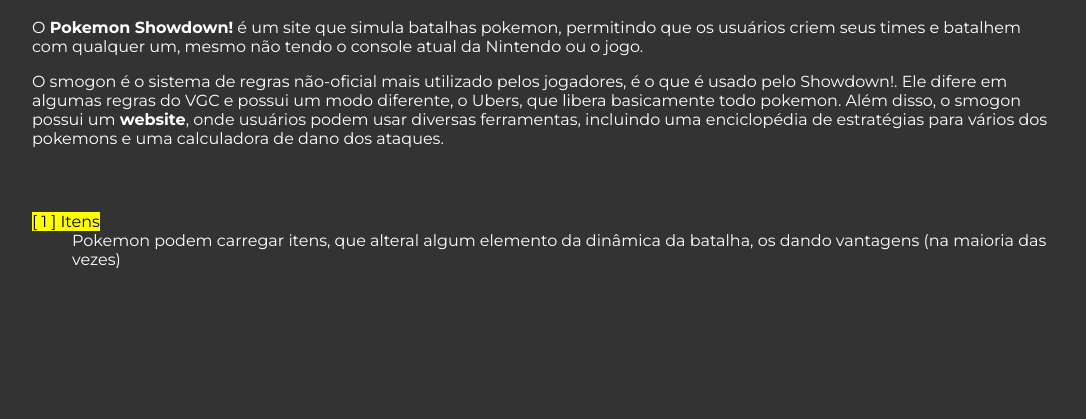
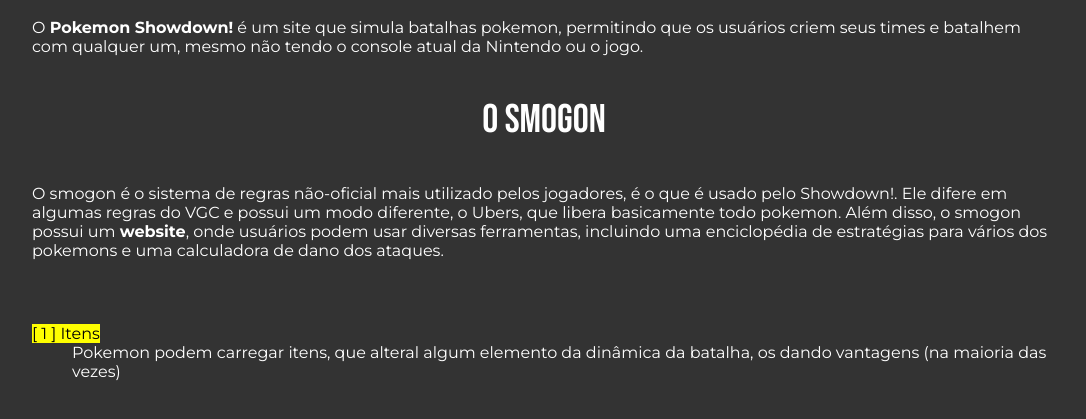
Before and after one commit to Mateus0Vasconcelos/mateusVasc-pokemon, a plain HTML site: page pags/competitivo.html in a window 1280 px wide. Shown: the part 725-1144 px from the top of the page, without its empty margins (96-1182 px from the left). Before the commit the page ends 1058 px from the top, so only its background shows below. Drawn offline with Linux system fonts and the light colour scheme.

Commit message:
Add files via upload

```diff
--- a/pags/competitivo.html
+++ b/pags/competitivo.html
@@ -75,11 +75,14 @@
                     </p>
                 </article>
                 <article id="Smogon">
-                    O smogon é o sistema de regras não-oficial mais utilizado pelos jogadores, é o que é usado pelo Showdown!.
-                    Ele difere em algumas regras do VGC e possui um modo diferente, o Ubers, que libera basicamente todo pokemon.
-                    Além disso, o smogon possui um <strong><a href="https://www.smogon.com">website</a></strong>, onde usuários podem
-                    usar diversas ferramentas, incluindo uma enciclopédia de estratégias para vários dos pokemons e uma calculadora
-                    de dano dos ataques.
+                    <h1>O Smogon</h1>
+                    <p>
+                        O smogon é o sistema de regras não-oficial mais utilizado pelos jogadores, é o que é usado pelo Showdown!.
+                        Ele difere em algumas regras do VGC e possui um modo diferente, o Ubers, que libera basicamente todo pokemon.
+                        Além disso, o smogon possui um <strong><a href="https://www.smogon.com">website</a></strong>, onde usuários podem
+                        usar diversas ferramentas, incluindo uma enciclopédia de estratégias para vários dos pokemons e uma calculadora
+                        de dano dos ataques.
+                    </p>
                 </article>
             </section>
             <section>
```
